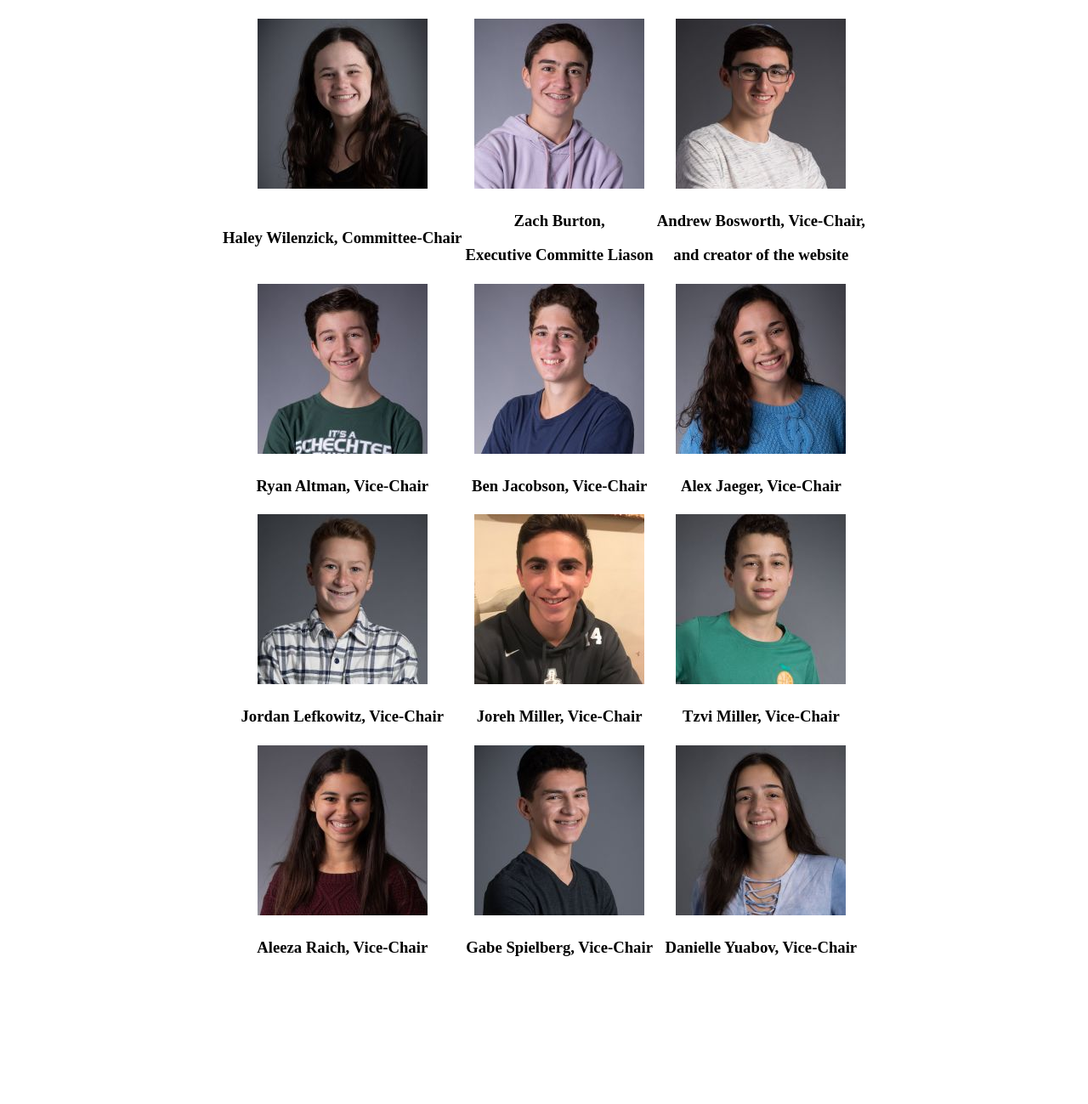
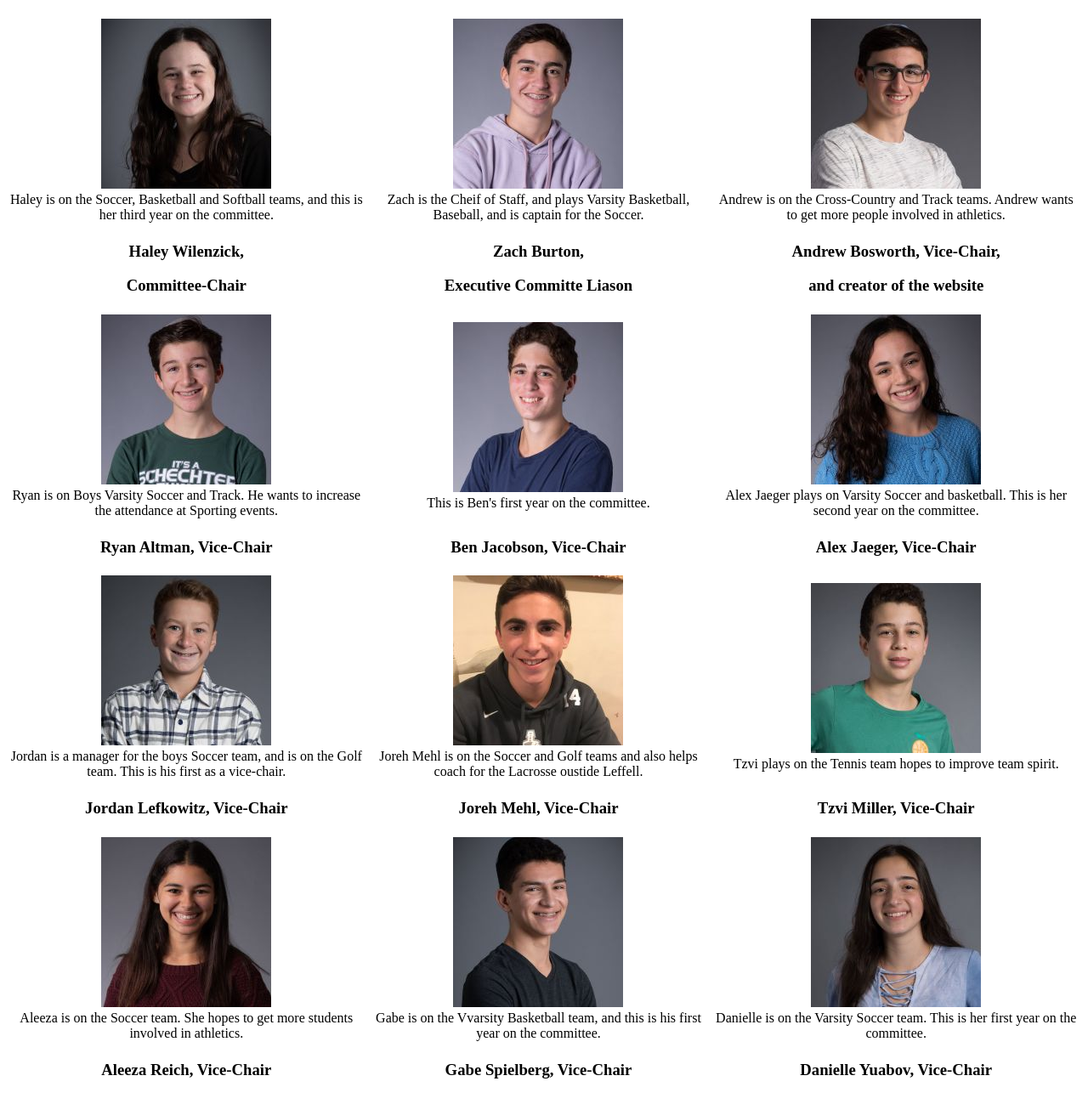
Before and after one commit to andrewbosworth/tls, a plain HTML site: page team.html in a window 1280 px wide. Shown: the part 155-1454 px from the top of the page at 85% size. Before the commit the page ends 1310 px from the top, so only its background shows below. Drawn offline with Linux system fonts and the light colour scheme.

Commit message:
Update team.html

```diff
--- a/team.html
+++ b/team.html
@@ -19,26 +19,66 @@
 </div>
 <h1>Meet the Committee</h1>
 <div class ="ppls" >
-
 		<table align="center">
 				<tr>
-					<td><img src="haley.jpeg"></td>
-					<td><img src="zachb.jpeg"></td>
-					<td><img src="andrew.jpeg" ></td>
+					<td>
+						<div class="haley">
+							<img src="haley.jpeg" class="haley_bottom">
+							<div class="haley_top">
+								<div class="text">Haley is on the Soccer, Basketball and Softball teams, and this is her third year on the committee. </div>
+
+					</td>
+					<td>
+						<div class="zachb">
+							<img src="zachb.jpeg" class="zachb_bottom">
+							<div class="zachb_top">
+								<div class="text">Zach is the Cheif of Staff, and plays Varsity Basketball, Baseball, and is captain for the Soccer.</div>
+							</div>
+						</div>
+					</td>
+
+					<td>
+						<div class="andrew">
+							<img src="andrew.jpeg" class="andrew_bottom">
+							<div class="andrew_top">
+								<div class="text"> Andrew is on the Cross-Country and Track teams. Andrew wants to get more people involved in athletics.</div>
+
+					</td>
 
 				</tr>
 				<tr>
-					<td><h3>Haley Wilenzick, Committee-Chair</h3></td>
+					<td><h3>Haley Wilenzick, </h3>
+					<h3>Committee-Chair</h3></td>
 					<td><h3>Zach Burton,  </h3>
-						<h3>Executive Committe Liason</h3></td>
+					<h3>Executive Committe Liason</h3></td>
 					<td><h3>Andrew Bosworth, Vice-Chair, </h3>
 					<h3>and creator of the website</h3></td>
 
 				</tr>
 				<tr>
-					<td><img src="ryan.jpeg"> </td>
-					<td><img src="bj.jpeg" ></td>
-					<td><img src="alex.jpeg"> </td>
+
+					<td>
+						<div class="ryan">
+							<img src="ryan.jpeg" class="ryan_bottom">
+							<div class="ryan_top">
+								<div class="text">Ryan is on Boys Varsity Soccer and Track. He wants to increase the attendance at Sporting events. </div>
+
+					</td>
+					<td>
+						<div class="bj">
+							<img src="bj.jpeg" class="bj_bottom">
+							<div class="bj_top">
+								<div class="text">This is Ben's first year on the committee.</div>
+
+					</td>
+					<td>
+						<div class="alex">
+							<img src="alex.jpeg" class="alex_bottom">
+							<div class="alex_top">
+							<div class="text">Alex Jaeger plays on Varsity Soccer and basketball. This is her second year on the committee. </div>
+						</div>
+
+					</td>
 
 				</tr>
 				<tr>
@@ -48,30 +88,72 @@
 
 				</tr>
 				<tr>
-					<td><img src="jordan.jpeg" ></td>
-					<td><img src="joreh.jpeg" ></td>
-					<td><img src="tzvi.jpeg" ></td>
+
+					<td>
+						<div class="jordan">
+							<img src="jordan.jpeg" class="jordan_bottom">
+							<div class="jordan_top">
+								<div class="text">Jordan is a manager for the boys Soccer team, and is on the Golf team. This is his first as a vice-chair.</div>
+
+					</td>
+					<td>
+						<div class="joreh">
+							<img src="joreh.jpeg" class="joreh_bottom">
+							<div class="joreh_top">
+								<div class="text">Joreh Mehl is on the Soccer and Golf teams and also helps coach for the Lacrosse oustide Leffell. </div>
+
+					</td>
+					<td>
+						<div class="tzvi">
+							<img src="tzvi.jpeg" class="tzvi_bottom">
+							<div class="tzvi_top">
+								<div class="text">Tzvi plays on the Tennis team hopes to improve team spirit.
+</div>
+
+					</td>
 
 				</tr>
 				<tr>
 					<td><h3>Jordan Lefkowitz, Vice-Chair </h3></td>
-				    <td><h3>Joreh Miller, Vice-Chair </h3></td>
+				    <td><h3>Joreh Mehl, Vice-Chair </h3></td>
 				    <td><h3>Tzvi Miller, Vice-Chair </h3></td>
 
 				</tr>
 				<tr>
-					<td><img src="aleeza.jpeg"> </td>
-					<td><img src="gabe.jpeg" ></td>
-					<td><img src="danielle.jpeg" ></td>
+					<td>
+						<div class="aleeza">
+							<img src="aleeza.jpeg" class="aleeza_bottom">
+							<div class="aleeza_top">
+								<div class="text">Aleeza is on the Soccer team. She hopes to get more students involved in athletics.
+</div>
+
+					</td>
+					<td>
+						<div class="gabe">
+							<img src="gabe.jpeg" class="gabe_bottom">
+							<div class="gabe_top">
+								<div class="text">Gabe is on the Vvarsity Basketball team, and this is his first year on the committee.</div>
+
+					</td>
+					<td>
+						<div class="danielle">
+							<img src="danielle.jpeg" class="danielle_bottom">
+							<div class="danielle_top">
+								<div class="text">Danielle is on the Varsity Soccer team. This is her first year on the committee.</div>
+
+					</td>
 
 				</tr>
 				<tr>
-				    <td><h3>Aleeza Raich, Vice-Chair </h3></td>
+				    <td><h3>Aleeza Reich, Vice-Chair </h3></td>
 				    <td><h3>Gabe Spielberg, Vice-Chair </h3></td>
 				    <td><h3>Danielle Yuabov, Vice-Chair </h3></td>
 
 				</tr>
 
+				</table>
+
+</div>
 
 
 
```
